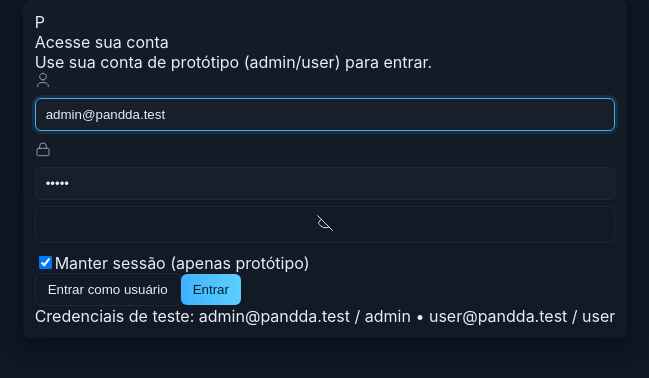
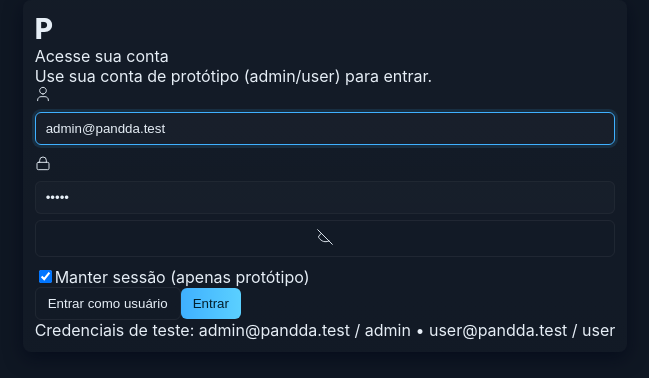
Before and after one commit to panboxtech/pandda_final, a plain HTML site: page index.html in a window 1280 px wide. Shown: the whole page, without its empty margins (315-964 px from the left). Drawn offline with Linux system fonts and the light colour scheme.

Commit message:
Fix login layout.

```diff
--- a/css/views/login.css
+++ b/css/views/login.css
@@ -1,25 +1,47 @@
-/* css/views/login.css - layout moderno e responsivo para a página de login */
+/* css/views/login.css - layout moderno, responsivo e centralizado para a página de login */
 
 .login-wrapper {
-  min-height: calc(100vh - 40px);
+  min-height: 100vh;
   display: flex;
   align-items: center;
   justify-content: center;
-  padding: 24px;
-  background: linear-gradient(180deg, rgba(0,0,0,0.02), transparent);
+  padding: 32px 16px;
+  background: linear-gradient(180deg, rgba(0,0,0,0.03), transparent);
 }
 
+/* Card centralizado com espaço superior perceptível */
 .login-card {
   width: 100%;
-  max-width: 440px;
+  max-width: 420px;
   background: var(--surface);
-  border-radius: 12px;
-  padding: 24px;
+  border-radius: 14px;
+  padding: 28px;
   box-shadow: var(--shadow);
   display: flex;
   flex-direction: column;
-  gap: 12px;
+  gap: 14px;
   align-items: stretch;
+  transform: translateY(-10px);
+}
+
+/* Logo separado acima do formulário */
+.login-logo-wrap {
+  display: flex;
+  justify-content: center;
+  margin-bottom: 6px;
+}
+.login-logo {
+  width: 72px;
+  height: 72px;
+  border-radius: 12px;
+  background: linear-gradient(135deg, var(--accent), #5bd0ff);
+  display: inline-flex;
+  align-items: center;
+  justify-content: center;
+  color: #03212e;
+  font-weight: 800;
+  font-size: 28px;
+  box-shadow: 0 8px 22px rgba(2,6,23,0.18);
 }
 
 /* Header */
@@ -27,37 +49,30 @@
   display: flex;
   align-items: center;
   gap: 12px;
-}
-.login-logo {
-  width: 44px;
-  height: 44px;
-  border-radius: 8px;
-  background: linear-gradient(135deg, var(--accent), #5bd0ff);
-  display: inline-flex;
-  align-items: center;
   justify-content: center;
-  font-weight: 700;
-  color: #042b33;
-  box-shadow: 0 6px 18px rgba(2,6,23,0.3);
 }
 .login-title {
   font-size: 18px;
   font-weight: 700;
   color: var(--text);
+  text-align: center;
 }
 .login-desc {
   color: var(--muted);
   font-size: 13px;
+  text-align: center;
+  margin-top: -2px;
 }
 
 /* Form */
 .login-form {
   display: flex;
   flex-direction: column;
-  gap: 10px;
+  gap: 12px;
   margin-top: 6px;
 }
 
+/* Campos menores, compactos e alinhados */
 .field {
   display: flex;
   align-items: center;
@@ -65,20 +80,21 @@
   background: rgba(255,255,255,0.02);
   border: 1px solid rgba(255,255,255,0.04);
   padding: 8px 10px;
-  border-radius: 8px;
+  border-radius: 10px;
+  height: 42px;
 }
 .field:focus-within {
-  box-shadow: 0 0 0 4px rgba(63,176,255,0.08);
+  box-shadow: 0 0 0 4px rgba(63,176,255,0.06);
   border-color: var(--accent);
 }
 .field .icon {
-  width: 20px;
-  height: 20px;
+  width: 18px;
+  height: 18px;
   display: inline-flex;
   align-items: center;
   justify-content: center;
   color: var(--muted);
-  flex: 0 0 20px;
+  flex: 0 0 18px;
 }
 .field input {
   border: none;
@@ -87,11 +103,19 @@
   color: var(--text);
   font-size: 14px;
   flex: 1;
+  height: 100%;
 }
 
+/* Show password button styling (compact) */
 .field .action {
   flex: 0 0 auto;
   margin-left: 6px;
+}
+.btn.ghost.action {
+  padding: 6px 8px;
+  height: 30px;
+  font-size: 13px;
+  border-radius: 8px;
 }
 
 /* Remember and helpers */
@@ -100,7 +124,7 @@
   align-items: center;
   justify-content: space-between;
   gap: 12px;
-  margin-top: 6px;
+  margin-top: 2px;
 }
 .remember {
   display: flex;
@@ -115,46 +139,53 @@
   font-size: 13px;
 }
 
-/* Buttons */
+/* Buttons compactos */
 .form-actions {
   display: flex;
   gap: 8px;
   margin-top: 6px;
-}
-.btn {
-  cursor: pointer;
+  justify-content: flex-end;
 }
 .btn.primary {
   background: linear-gradient(90deg,var(--accent),#5bd0ff);
   color: #03212e;
   border: none;
   padding: 10px 14px;
-  border-radius: 8px;
-  font-weight: 600;
+  border-radius: 10px;
+  font-weight: 700;
+  font-size: 14px;
+  height: 44px;
 }
 .btn.ghost {
   background: transparent;
   border: 1px solid rgba(255,255,255,0.06);
   color: var(--text);
-  padding: 10px 14px;
-  border-radius: 8px;
+  padding: 10px 12px;
+  border-radius: 10px;
   font-weight: 600;
+  height: 44px;
 }
 
-/* Small helper text */
+/* Helper text */
 .helper {
   color: var(--muted);
-  font-size: 13px;
+  font-size: 12px;
+  text-align: center;
   margin-top: 6px;
 }
 
-/* Responsive */
-@media (max-width: 560px) {
+/* Responsive adjustments */
+@media (max-width: 520px) {
   .login-card {
+    padding: 18px;
     max-width: 100%;
-    padding: 18px;
-    border-radius: 10px;
+    border-radius: 12px;
   }
-  .login-logo { width: 40px; height: 40px; }
-  .login-title { font-size: 16px; }
+  .login-logo {
+    width: 60px;
+    height: 60px;
+    font-size: 24px;
+  }
+  .field { height: 40px; }
+  .btn.primary, .btn.ghost { height: 40px; font-size: 13px; }
 }
--- a/js/views/login.js
+++ b/js/views/login.js
@@ -1,54 +1,62 @@
-// js/views/login.js - página de login refinada, com ícones e mostrar senha
+// js/views/login.js - versão sem innerHTML nem injeção de HTML (tudo criado via DOM APIs)
 import { login } from '../core/auth.js';
 import { toast } from '../ui/toast.js';
 
-/**
- * Pequenas funções utilitárias para criar SVGs inline
- */
-function svgUser() {
-  const s = document.createElement('span');
-  s.className = 'icon';
-  s.innerHTML = `<svg width="16" height="16" viewBox="0 0 24 24" fill="none" aria-hidden="true" focusable="false">
-    <path d="M12 12c2.761 0 5-2.239 5-5s-2.239-5-5-5-5 2.239-5 5 2.239 5 5 5z" stroke="currentColor" stroke-width="1.4" stroke-linecap="round" stroke-linejoin="round"/>
-    <path d="M20 22v-1c0-2.761-2.239-5-5-5H9c-2.761 0-5 2.239-5 5v1" stroke="currentColor" stroke-width="1.4" stroke-linecap="round" stroke-linejoin="round"/>
-  </svg>`;
-  return s;
-}
-function svgLock() {
-  const s = document.createElement('span');
-  s.className = 'icon';
-  s.innerHTML = `<svg width="16" height="16" viewBox="0 0 24 24" fill="none" aria-hidden="true" focusable="false">
-    <rect x="3" y="11" width="18" height="11" rx="2" stroke="currentColor" stroke-width="1.4" stroke-linecap="round" stroke-linejoin="round"/>
-    <path d="M7 11V8a5 5 0 0110 0v3" stroke="currentColor" stroke-width="1.4" stroke-linecap="round" stroke-linejoin="round"/>
-  </svg>`;
-  return s;
-}
-function svgEye() {
-  const s = document.createElement('span');
-  s.className = 'icon';
-  s.innerHTML = `<svg width="16" height="16" viewBox="0 0 24 24" fill="none" aria-hidden="true" focusable="false">
-    <path d="M2 12s4-7 10-7 10 7 10 7-4 7-10 7S2 12 2 12z" stroke="currentColor" stroke-width="1.4" stroke-linecap="round" stroke-linejoin="round"/>
-    <circle cx="12" cy="12" r="3" stroke="currentColor" stroke-width="1.4"/>
-  </svg>`;
-  return s;
-}
-function svgEyeOff() {
-  const s = document.createElement('span');
-  s.className = 'icon';
-  s.innerHTML = `<svg width="16" height="16" viewBox="0 0 24 24" fill="none" aria-hidden="true" focusable="false">
-    <path d="M17.94 17.94A10.94 10.94 0 0112 19c-6 0-10-7-10-7a20.2 20.2 0 014.3-5.3" stroke="currentColor" stroke-width="1.4" stroke-linecap="round" stroke-linejoin="round"/>
-    <path d="M1 1l22 22" stroke="currentColor" stroke-width="1.4" stroke-linecap="round" stroke-linejoin="round"/>
-  </svg>`;
-  return s;
+/* Helpers SVG criados via createElementNS para evitar innerHTML */
+const SVG_NS = 'http://www.w3.org/2000/svg';
+
+function createSvgElement(tag, attrs = {}) {
+  const el = document.createElementNS(SVG_NS, tag);
+  for (const [k, v] of Object.entries(attrs)) {
+    if (k === 'textContent') el.textContent = v;
+    else el.setAttribute(k, String(v));
+  }
+  return el;
 }
 
-/**
- * Render the login view inside the provided outlet element.
- * - builds accessible inputs with icons
- * - includes show/hide password button
- * - on success calls window.__pandda_mountChrome() if available and navigates to #/clients
- */
+function svgUser() {
+  const wrapper = document.createElement('span');
+  wrapper.className = 'icon';
+  const svg = createSvgElement('svg', { width: 16, height: 16, viewBox: '0 0 24 24', fill: 'none', 'aria-hidden': 'true', focusable: 'false' });
+  const p1 = createSvgElement('path', { d: 'M12 12c2.761 0 5-2.239 5-5s-2.239-5-5-5-5 2.239-5 5 2.239 5 5 5z', stroke: 'currentColor', 'stroke-width': '1.4', 'stroke-linecap': 'round', 'stroke-linejoin': 'round' });
+  const p2 = createSvgElement('path', { d: 'M20 22v-1c0-2.761-2.239-5-5-5H9c-2.761 0-5 2.239-5 5v1', stroke: 'currentColor', 'stroke-width': '1.4', 'stroke-linecap': 'round', 'stroke-linejoin': 'round' });
+  svg.appendChild(p1); svg.appendChild(p2); wrapper.appendChild(svg);
+  return wrapper;
+}
+
+function svgLock() {
+  const wrapper = document.createElement('span');
+  wrapper.className = 'icon';
+  const svg = createSvgElement('svg', { width: 16, height: 16, viewBox: '0 0 24 24', fill: 'none', 'aria-hidden': 'true', focusable: 'false' });
+  const r = createSvgElement('rect', { x: 3, y: 11, width: 18, height: 11, rx: 2, stroke: 'currentColor', 'stroke-width': '1.4', 'stroke-linecap': 'round', 'stroke-linejoin': 'round' });
+  const p = createSvgElement('path', { d: 'M7 11V8a5 5 0 0110 0v3', stroke: 'currentColor', 'stroke-width': '1.4', 'stroke-linecap': 'round', 'stroke-linejoin': 'round' });
+  svg.appendChild(r); svg.appendChild(p); wrapper.appendChild(svg);
+  return wrapper;
+}
+
+function svgEye() {
+  const wrapper = document.createElement('span');
+  wrapper.className = 'icon';
+  const svg = createSvgElement('svg', { width: 16, height: 16, viewBox: '0 0 24 24', fill: 'none', 'aria-hidden': 'true', focusable: 'false' });
+  const p1 = createSvgElement('path', { d: 'M2 12s4-7 10-7 10 7 10 7-4 7-10 7S2 12 2 12z', stroke: 'currentColor', 'stroke-width': '1.4', 'stroke-linecap': 'round', 'stroke-linejoin': 'round' });
+  const c = createSvgElement('circle', { cx: 12, cy: 12, r: 3, stroke: 'currentColor', 'stroke-width': '1.4' });
+  svg.appendChild(p1); svg.appendChild(c); wrapper.appendChild(svg);
+  return wrapper;
+}
+
+function svgEyeOff() {
+  const wrapper = document.createElement('span');
+  wrapper.className = 'icon';
+  const svg = createSvgElement('svg', { width: 16, height: 16, viewBox: '0 0 24 24', fill: 'none', 'aria-hidden': 'true', focusable: 'false' });
+  const p1 = createSvgElement('path', { d: 'M17.94 17.94A10.94 10.94 0 0112 19c-6 0-10-7-10-7a20.2 20.2 0 014.3-5.3', stroke: 'currentColor', 'stroke-width': '1.4', 'stroke-linecap': 'round', 'stroke-linejoin': 'round' });
+  const p2 = createSvgElement('path', { d: 'M1 1l22 22', stroke: 'currentColor', 'stroke-width': '1.4', 'stroke-linecap': 'round', 'stroke-linejoin': 'round' });
+  svg.appendChild(p1); svg.appendChild(p2); wrapper.appendChild(svg);
+  return wrapper;
+}
+
+/* Main render function - creates all nodes via DOM APIs */
 export function renderLogin(outlet) {
+  // ensure outlet is clean
   outlet.innerHTML = '';
 
   const wrapper = document.createElement('div');
@@ -57,15 +65,35 @@ export function renderLogin(outlet) {
   const card = document.createElement('div');
   card.className = 'login-card card';
 
-  // Header with logo
-  const brand = document.createElement('div');
-  brand.className = 'login-brand';
+  // Logo area
+  const logoWrap = document.createElement('div');
+  logoWrap.className = 'login-logo-wrap';
   const logo = document.createElement('div');
   logo.className = 'login-logo';
-  logo.textContent = 'P';
-  logo.setAttribute('aria-hidden', 'true');
-  brand.appendChild(logo);
 
+  // Prefer image asset if exists; fallback to text only if image fails
+  const img = document.createElement('img');
+  img.alt = 'Pandda';
+  img.src = './assets/icons/logo-72.png';
+  img.style.width = '100%';
+  img.style.height = '100%';
+  img.style.objectFit = 'cover';
+  img.style.borderRadius = '10px';
+  img.addEventListener('error', () => {
+    // fallback: if image not found, show letter without using innerHTML
+    while (logo.firstChild) logo.removeChild(logo.firstChild);
+    const txt = document.createElement('div');
+    txt.textContent = 'P';
+    txt.style.fontWeight = '800';
+    txt.style.fontSize = '28px';
+    logo.appendChild(txt);
+  }, { once: true });
+
+  logo.appendChild(img);
+  logoWrap.appendChild(logo);
+  card.appendChild(logoWrap);
+
+  // Header text
   const headText = document.createElement('div');
   const title = document.createElement('div');
   title.className = 'login-title';
@@ -75,9 +103,7 @@ export function renderLogin(outlet) {
   desc.textContent = 'Use sua conta de protótipo (admin/user) para entrar.';
   headText.appendChild(title);
   headText.appendChild(desc);
-  brand.appendChild(headText);
-
-  card.appendChild(brand);
+  card.appendChild(headText);
 
   // Form
   const form = document.createElement('form');
@@ -90,9 +116,7 @@ export function renderLogin(outlet) {
   fieldEmail.className = 'field';
   fieldEmail.setAttribute('role', 'group');
   fieldEmail.setAttribute('aria-label', 'E-mail');
-  const iconUser = svgUser();
-  iconUser.style.color = 'var(--muted)';
-  fieldEmail.appendChild(iconUser);
+  fieldEmail.appendChild(svgUser());
 
   const inputEmail = document.createElement('input');
   inputEmail.type = 'email';
@@ -105,14 +129,12 @@ export function renderLogin(outlet) {
   fieldEmail.appendChild(inputEmail);
   form.appendChild(fieldEmail);
 
-  // Password field with show/hide
+  // Password field
   const fieldPass = document.createElement('div');
   fieldPass.className = 'field';
   fieldPass.setAttribute('role', 'group');
   fieldPass.setAttribute('aria-label', 'Senha');
-  const iconLock = svgLock();
-  iconLock.style.color = 'var(--muted)';
-  fieldPass.appendChild(iconLock);
+  fieldPass.appendChild(svgLock());
 
   const inputPass = document.createElement('input');
   inputPass.type = 'password';
@@ -124,29 +146,34 @@ export function renderLogin(outlet) {
   inputPass.value = 'admin';
   fieldPass.appendChild(inputPass);
 
+  // show/hide button (uses DOM API only)
   const showBtn = document.createElement('button');
   showBtn.type = 'button';
   showBtn.className = 'btn ghost action';
   showBtn.setAttribute('aria-label', 'Mostrar senha');
+  showBtn.setAttribute('aria-pressed', 'false');
   let showing = false;
-  const eyeOn = svgEye();
-  const eyeOff = svgEyeOff();
-  showBtn.appendChild(eyeOff);
+  const eyeOnEl = svgEye();
+  const eyeOffEl = svgEyeOff();
+  showBtn.appendChild(eyeOffEl);
+
   showBtn.addEventListener('click', (ev) => {
     ev.preventDefault();
     showing = !showing;
     inputPass.type = showing ? 'text' : 'password';
-    showBtn.innerHTML = '';
-    showBtn.appendChild(showing ? eyeOn : eyeOff);
     showBtn.setAttribute('aria-pressed', String(showing));
+    // swap icon nodes
+    if (showBtn.firstChild) showBtn.removeChild(showBtn.firstChild);
+    showBtn.appendChild(showing ? eyeOnEl : eyeOffEl);
   });
+
   fieldPass.appendChild(showBtn);
-
   form.appendChild(fieldPass);
 
-  // Remember and error
+  // options row (remember + error)
   const rowOptions = document.createElement('div');
   rowOptions.className = 'form-row';
+
   const remember = document.createElement('label');
   remember.className = 'remember';
   const cb = document.createElement('input');
@@ -157,43 +184,46 @@ export function renderLogin(outlet) {
   const rbText = document.createElement('span');
   rbText.textContent = 'Manter sessão (apenas protótipo)';
   remember.appendChild(rbText);
-  rowOptions.appendChild(remember);
 
   const errorLine = document.createElement('div');
   errorLine.className = 'login-error';
+
+  rowOptions.appendChild(remember);
   rowOptions.appendChild(errorLine);
-
   form.appendChild(rowOptions);
 
-  // Actions
+  // actions
   const actions = document.createElement('div');
   actions.className = 'form-actions';
+
   const demoBtn = document.createElement('button');
   demoBtn.type = 'button';
   demoBtn.className = 'btn ghost';
   demoBtn.textContent = 'Entrar como usuário';
+
   const submitBtn = document.createElement('button');
   submitBtn.type = 'submit';
   submitBtn.className = 'btn primary';
   submitBtn.textContent = 'Entrar';
+
   actions.appendChild(demoBtn);
   actions.appendChild(submitBtn);
   form.appendChild(actions);
 
-  // Helper text
+  // helper text
   const helper = document.createElement('div');
   helper.className = 'helper';
   helper.textContent = 'Credenciais de teste: admin@pandda.test / admin  •  user@pandda.test / user';
+
   card.appendChild(form);
   card.appendChild(helper);
-
   wrapper.appendChild(card);
   outlet.appendChild(wrapper);
 
-  // Accessibility: focus first input
-  setTimeout(() => inputEmail.focus(), 40);
+  // accessibility: focus first input
+  setTimeout(() => { inputEmail.focus(); }, 40);
 
-  // Handlers
+  // submit handler
   form.addEventListener('submit', async (ev) => {
     ev.preventDefault();
     errorLine.textContent = '';
@@ -211,7 +241,6 @@ export function renderLogin(outlet) {
         return;
       }
       toast('success', 'Login efetuado');
-      // montar chrome e rotas internas via main.js
       if (window.__pandda_mountChrome) window.__pandda_mountChrome();
       location.hash = '#/clients';
     } catch (err) {
```
